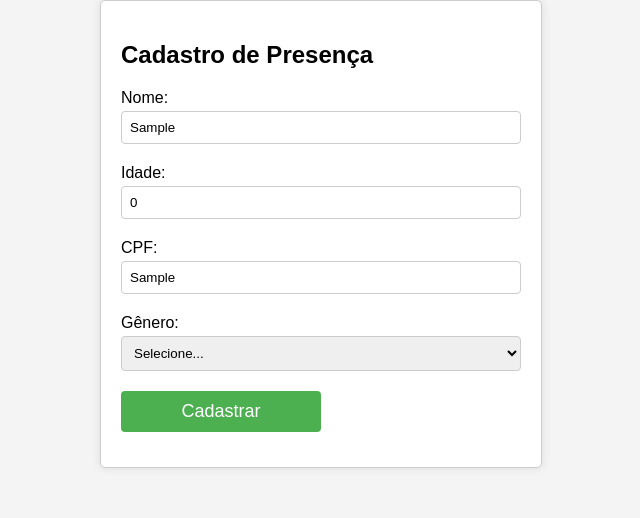
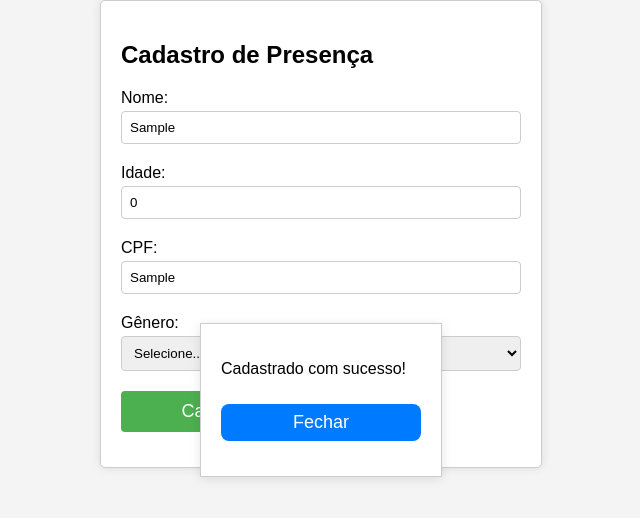
Before and after one commit to Zaanin/Projeto-Front, a React (Vite) app: page /cadastroCli in a window 1280 px wide. Both pictures are taken after typing "Sample", "Sample" into the empty fields and a click on the button "Cadastrar". Shown: the top 518 px of the page, without its empty margins (319-959 px from the left). Built offline with nearby package versions, Linux system fonts and the light colour scheme; the HTML template or start-up script is replaced by a standard one.

Commit message:
Correção na tela de cadastro de usuario

```diff
--- a/src/screens/cadastroCli.css
+++ b/src/screens/cadastroCli.css
@@ -38,3 +38,24 @@
   .submit-button:hover {
     background-color: #45a049;
   }
+
+  .popup {
+    position: fixed;
+    top: 50%;
+    left: 50%;
+    transform: translate(-50%, -50%);
+    background-color: #fff;
+    padding: 20px;
+    border: 1px solid #ccc;
+    box-shadow: 0 2px 10px rgba(0, 0, 0, 0.1);
+    z-index: 999;
+  }
+
+  .popup button {
+    margin-top: 10px;
+    padding: 8px 16px;
+    background-color: #007bff;
+    color: #fff;
+    border: none;
+    cursor: pointer;
+  }
--- a/src/screens/cadastroCli.tsx
+++ b/src/screens/cadastroCli.tsx
@@ -1,4 +1,4 @@
-import React from 'react';
+import React, { useState } from 'react';
 import './cadastroCli.css'; // Importe os estilos
 
 interface CadastroProps {
@@ -19,9 +19,16 @@ const TelaCadastro: React.FC<CadastroProps> = ({
   dadosFormulario,
   handleChange,
 }) => {
+  const [cadastradoComSucesso, setCadastradoComSucesso] = useState(false);
+
   const handleSubmit = (event: React.FormEvent) => {
     event.preventDefault();
     onSubmit(dadosFormulario);
+    setCadastradoComSucesso(true);
+  };
+
+  const handleClosePopup = () => {
+    setCadastradoComSucesso(false);
   };
 
   return (
@@ -78,6 +85,13 @@ const TelaCadastro: React.FC<CadastroProps> = ({
           Cadastrar
         </button>
       </form>
+
+      {cadastradoComSucesso && (
+        <div className="popup">
+          <p>Cadastrado com sucesso!</p>
+          <button onClick={handleClosePopup}>Fechar</button>
+        </div>
+      )}
     </div>
   );
 };
```
